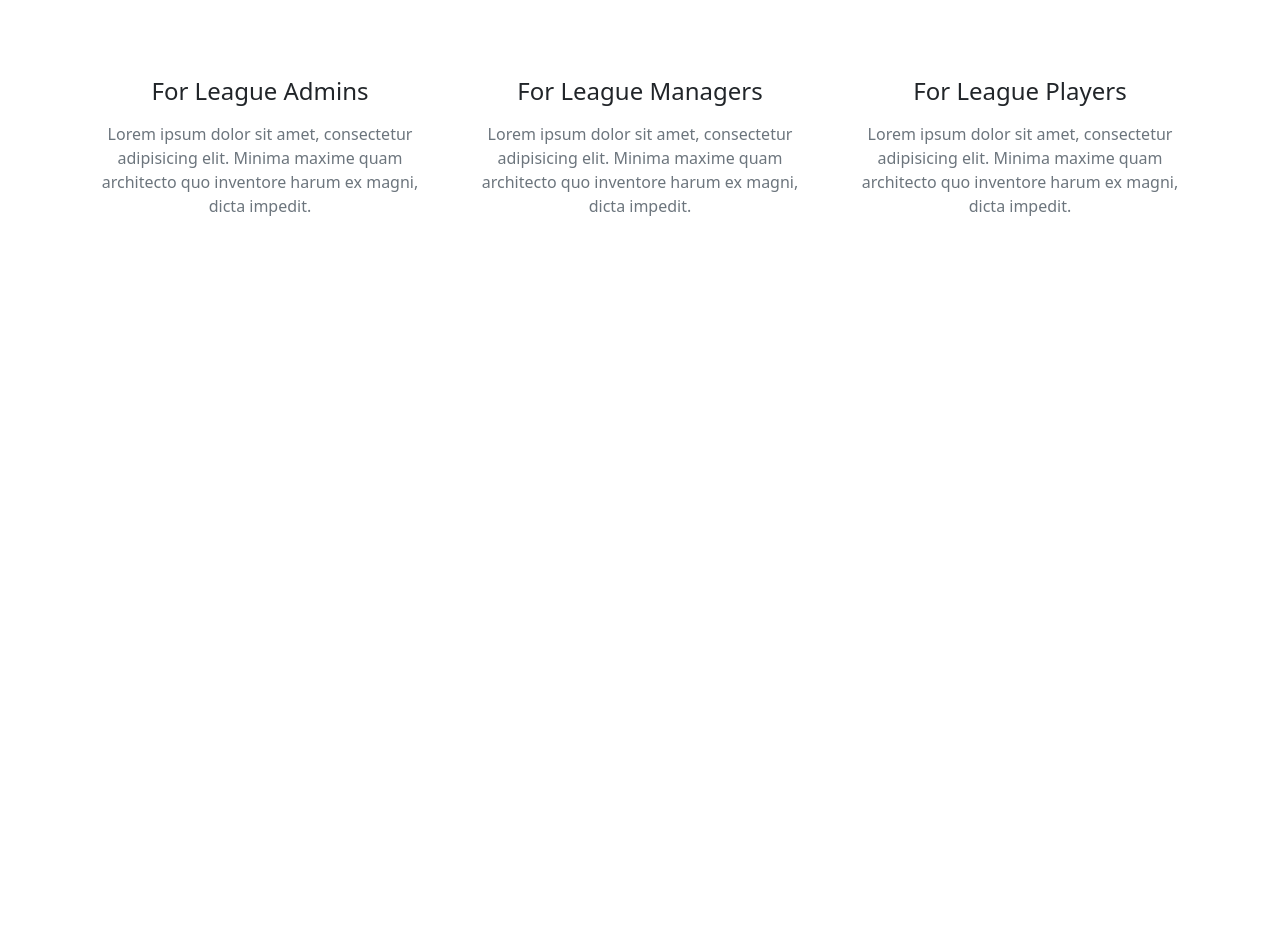
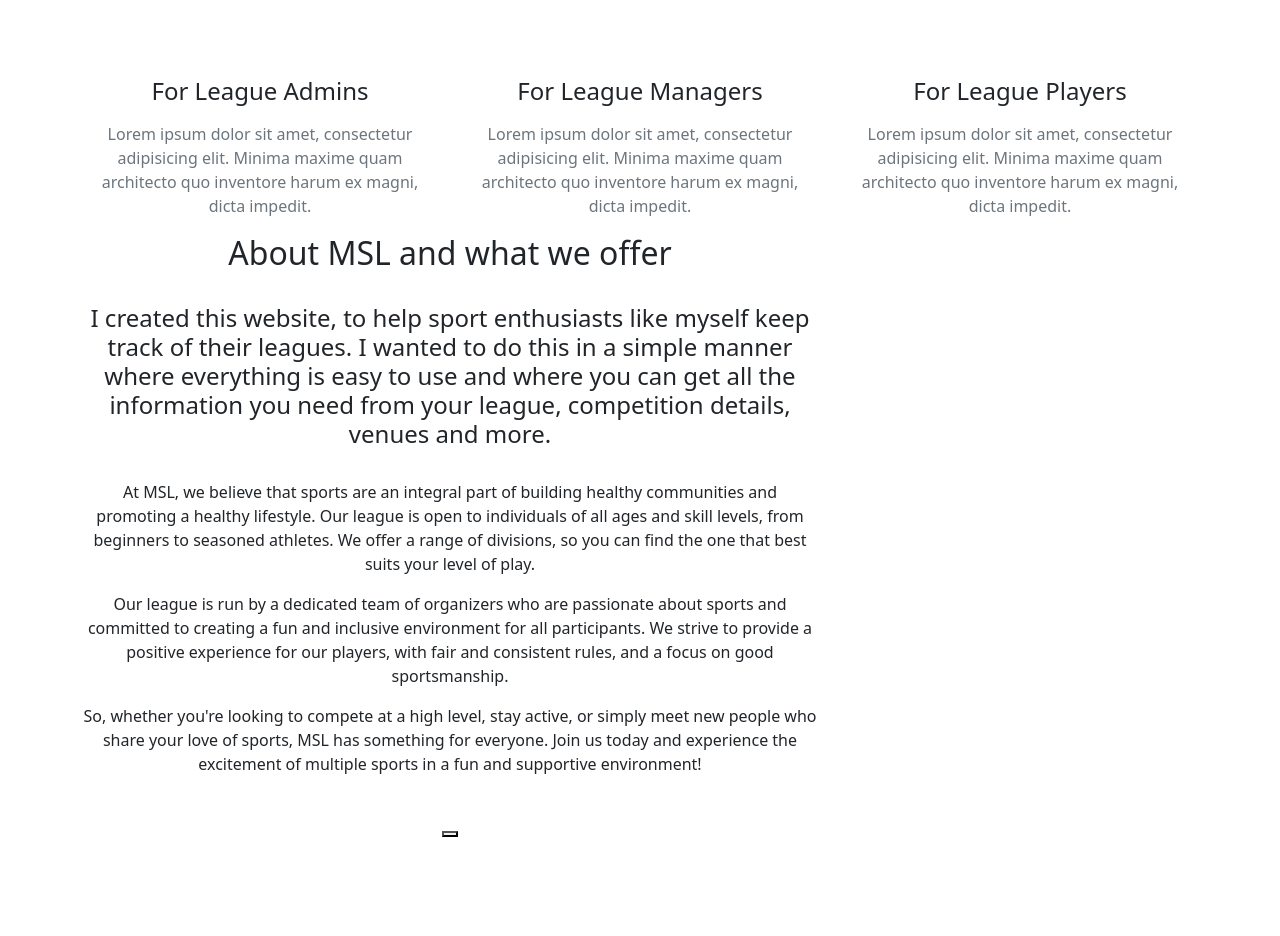
Before and after one commit to SirL0fty/GoldenLeagues, a Flask app: page / in a window 1280 px wide. Shown: the part 996-1932 px from the top of the page. Before the commit the page ends 1212 px from the top, so only its background shows below. Run offline with Flask 3, Linux system fonts and the light colour scheme.

Commit message:
put in the test branch

```diff
--- a/templates/index.html
+++ b/templates/index.html
@@ -45,6 +45,16 @@
         <h4 class="my-3">For League Players</h4>
         <p class="text-muted">Lorem ipsum dolor sit amet, consectetur adipisicing elit. Minima maxime quam architecto quo inventore harum ex magni, dicta impedit.</p>
       </div>
+
+    <div id="about" class="container-fluid">
+      <div class="row">
+        <div class="col-sm-8">
+          <h2>About MSL and what we offer</h2><br>
+          <h4>I created this website, to help sport enthusiasts like myself keep track of their leagues. I wanted to do this in a simple manner where everything is easy to use and where you can get all the information you need from your league, competition details, venues and more.</h4><br>
+          <p>At MSL, we believe that sports are an integral part of building healthy communities and promoting a healthy lifestyle. Our league is open to individuals of all ages and skill levels, from beginners to seasoned athletes. We offer a range of divisions, so you can find the one that best suits your level of play. </p>
+          <p>Our league is run by a dedicated team of organizers who are passionate about sports and committed to creating a fun and inclusive environment for all participants. We strive to provide a positive experience for our players, with fair and consistent rules, and a focus on good sportsmanship. </p>
+          <p>So, whether you're looking to compete at a high level, stay active, or simply meet new people who share your love of sports, MSL has something for everyone. Join us today and experience the excitement of multiple sports in a fun and supportive environment! </p>
+          <br><button  type = "button" class="btn> Get in Touch</button>
     </div>
   </div>
 </section>
```
